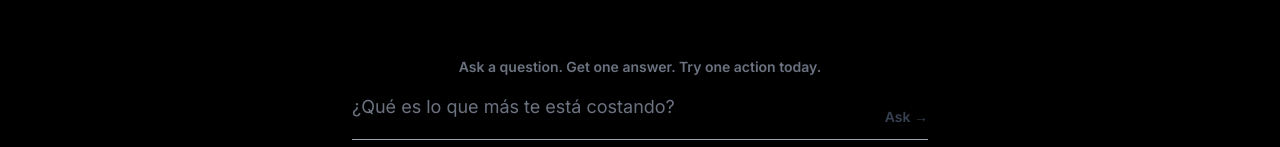
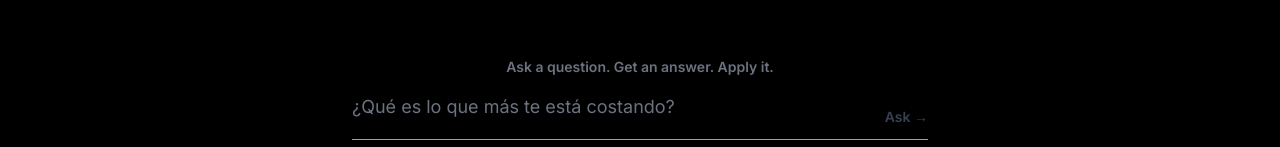
Before and after one commit to ebb95-cpu/ask-elijah, a Next.js app: page / in a window 1280 px wide. Shown: the part 484-631 px from the top of the page. Built offline with nearby package versions, Linux system fonts and the light colour scheme; no server answers.

Commit message:
Tighten ask flow copy

```diff
--- a/app/page.tsx
+++ b/app/page.tsx
@@ -865,7 +865,7 @@ export default function HomePage() {
 
         <div className="w-full max-w-xl mt-6">
           <p className="mb-4 text-sm font-semibold text-gray-500">
-            Ask a question. Get one answer. Try one action today.
+            Ask a question. Get an answer. Apply it.
           </p>
           <div className="flex items-end gap-4 border-b border-gray-700 focus-within:border-gray-400 transition-colors pb-3">
             <div className="relative flex-1">
```
